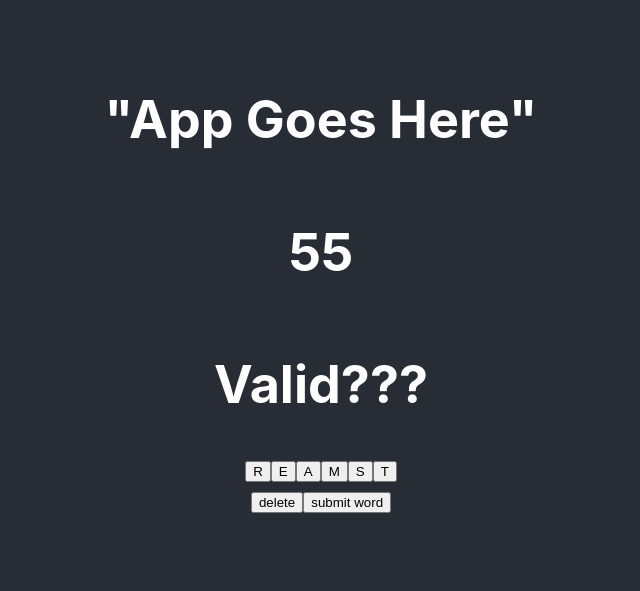
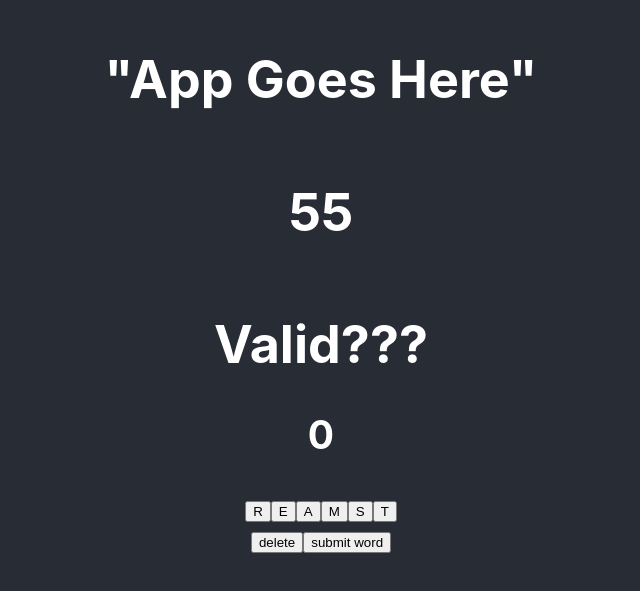
Before and after one commit to antdke/anagrams-game, a React (Create React App) app: page / in a window 1280 px wide. Shown: the part 117-708 px from the top of the page, without its empty margins (319-959 px from the left). Built offline with nearby package versions, Linux system fonts and the light colour scheme.

Commit message:
Created score counter with State Hook

```diff
--- a/src/components/BottomRow.tsx
+++ b/src/components/BottomRow.tsx
@@ -184,6 +184,8 @@ const BottomRow = () => {
    */
   // change color of validation text
   const [correctOrNotColor, setCorrectOrNotColor] = React.useState("");
+  // keep track of score - add +1 point for every correct word
+  const [score, setScore] = React.useState(0);
 
   function isValid(userWord: string, gameWord: string) {
     //grab array of anagram words for the current game word
@@ -194,6 +196,8 @@ const BottomRow = () => {
       // if so, make this state true to trigger 'correct' effects
       setCorrectOrNot("True");
       setCorrectOrNotColor("green");
+      // add 1 to the score
+      setScore(score + 1);
       // then clear letters in TopRow
       setLetters("");
       // returns state back to neither
@@ -267,6 +271,7 @@ const BottomRow = () => {
   return (
     <div>
       <h1 style={{ color: correctOrNotColor }}>Valid???</h1>
+      <h2>{score}</h2>
       <TopRow letters={letters} />
 
       {/*Instead of mapping the buttons and trapping the key value inside the map,
```
